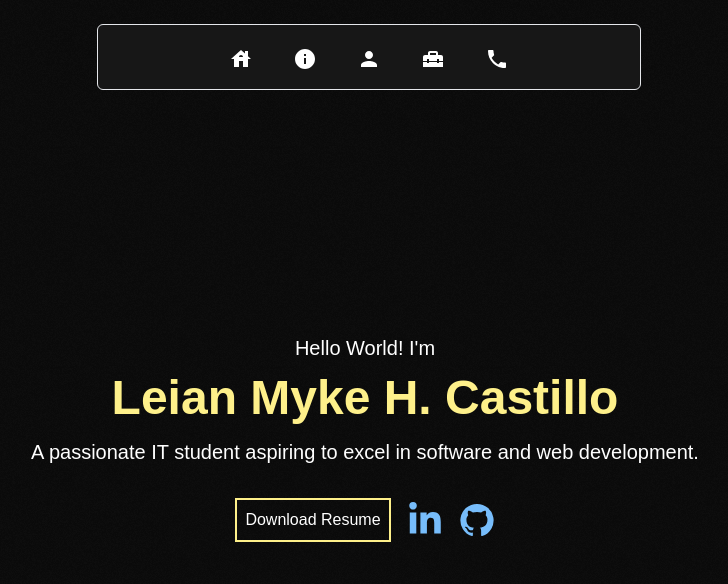
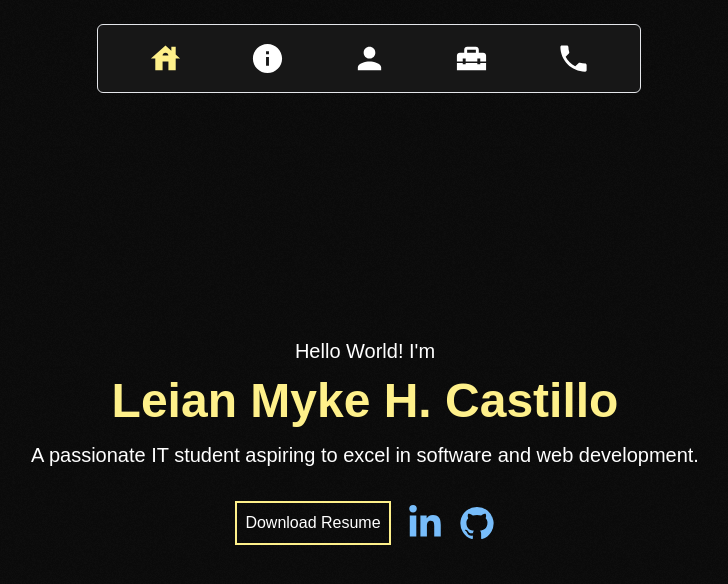
Before and after one commit to myke2316/mykeportfolio, a React (Vite) app: page / in a window 1280 px wide. Shown: the top 584 px of the page, without its empty margins (271-999 px from the left). Built offline with nearby package versions, Linux system fonts and the light colour scheme; a web font is replaced by a local one.

Commit message:
Changed Design

```diff
--- a/src/components/AppLayout.jsx
+++ b/src/components/AppLayout.jsx
@@ -1,14 +1,31 @@
+import { useState, useEffect } from "react";
 import { Outlet } from "react-router-dom";
 import NavBar from "./NavBar";
 import MobileNavBar from "./MobileNavBar";
 
 const AppLayout = () => {
+  const [isMobile, setIsMobile] = useState(false);
+  const [isSmall,setIsSmall] = useState(false)
+  // Update the state based on window width
+  useEffect(() => {
+    const handleResize = () => {
+      setIsMobile(window.innerWidth <= 768);
+      setIsSmall(window.innerWidth <= 1439)
+    };
+
+    handleResize();
+    window.addEventListener("resize", handleResize);
+    return () => {
+      window.removeEventListener("resize", handleResize);
+    };
+  }, []);
+
   return (
     <div className="body-class main-frame min-h-[100vh] bg-noise-pattern bg-blend-soft-light bg-neutral-950">
-      {/* SOON TO REMOVE, only here for easy navigation.... */}
-      <div className="sticky top-2 left-1/2 transform  z-50 p-4 w-full sm:w-[60%] md:w-[45%] lg:w-[30%] mx-auto sm:left-0 sm:transform-none">
-        <MobileNavBar />
-      </div>
+      {/* Conditionally render NavBar or MobileNavBar based on screen width */}
+
+        {isMobile || isSmall ? <div className="sticky top-2 left-1/2 transform z-50 p-4 w-full sm:w-[60%] md:w-[45%] lg:w-[30%] mx-auto sm:left-0 sm:transform-none"> <MobileNavBar /></div>: <NavBar />}
+
 
       <div className="scroll-auto lg:mx-[100px] mx-0">
         <Outlet />
@@ -16,4 +33,5 @@ const AppLayout = () => {
     </div>
   );
 };
+
 export default AppLayout;
--- a/src/components/MobileNavBar.jsx
+++ b/src/components/MobileNavBar.jsx
@@ -1,46 +1,91 @@
-import { Link } from "react-router-dom";
+import { Link, useLocation } from "react-router-dom";
 import { motion } from "motion/react";
 import HouseIcon from "@mui/icons-material/House";
 import InfoIcon from "@mui/icons-material/Info";
 import PersonIcon from "@mui/icons-material/Person";
 import HomeRepairServiceIcon from "@mui/icons-material/HomeRepairService";
 import PhoneIcon from "@mui/icons-material/Phone";
+
 const MobileNavBar = () => {
+  const location = useLocation();
+  const currentPath = location.pathname; // Get the current pathname
+
   return (
-    <nav className=" sm:text-2xl lg:1xl md:1.5xl text-white">
+    <nav className="sm:text-2xl lg:text-xl md:text-1.5xl text-white">
       <motion.ul
         initial={{ scale: 1, y: "0" }}
         animate={{ scale: 1, y: "0" }}
         transition={{ duration: 1, delay: 0.2 }}
-        className="flex justify-center gap-10 items-center p-4 mx-0 w-full bg-neutral-900 border rounded-md"
+        className="flex justify-around items-center p-4 mx-0 w-full bg-neutral-900 border rounded-md"
       >
-        <li>
-          <Link to={"/"}>
-            <HouseIcon />
+        <li className="relative group transition-all duration-300 transform hover:scale-110">
+          <Link
+            to={"/"}
+            className={`flex flex-col items-center ${
+              currentPath === "/" ? "text-yellow-200" : "hover:text-yellow-200"
+            }`}
+          >
+            <HouseIcon fontSize="large" />
+            <span className="absolute bottom-[-30px] opacity-0 group-hover:opacity-100 text-sm text-white transition-opacity duration-300">
+              Home
+            </span>
           </Link>
         </li>
-        <li>
-          <Link to={"/about"}>
-            <InfoIcon />
+        <li className="relative group transition-all duration-300 transform hover:scale-110">
+          <Link
+            to={"/about"}
+            className={`flex flex-col items-center ${
+              currentPath === "/about" ? "text-yellow-200" : "hover:text-yellow-200"
+            }`}
+          >
+            <InfoIcon fontSize="large" />
+            <span className="absolute bottom-[-30px] opacity-0 group-hover:opacity-100 text-sm text-white transition-opacity duration-300">
+              About
+            </span>
           </Link>
         </li>
-        <li>
-          <Link to={"/skills"}>
-            <PersonIcon />
+        <li className="relative group transition-all duration-300 transform hover:scale-110">
+          <Link
+            to={"/skills"}
+            className={`flex flex-col items-center ${
+              currentPath === "/skills" ? "text-yellow-200" : "hover:text-yellow-200"
+            }`}
+          >
+            <PersonIcon fontSize="large" />
+            <span className="absolute bottom-[-30px] opacity-0 group-hover:opacity-100 text-sm text-white transition-opacity duration-300">
+              Skills
+            </span>
           </Link>
         </li>
-        <li>
-          <Link to={"/portfolio"}>
-            <HomeRepairServiceIcon />
+        <li className="relative group transition-all duration-300 transform hover:scale-110">
+          <Link
+            to={"/portfolio"}
+            className={`flex flex-col items-center ${
+              currentPath === "/portfolio" ? "text-yellow-200" : "hover:text-yellow-200"
+            }`}
+          >
+            <HomeRepairServiceIcon fontSize="large" />
+            <span className="absolute bottom-[-30px] opacity-0 group-hover:opacity-100 text-sm text-white transition-opacity duration-300">
+              Portfolio
+            </span>
           </Link>
         </li>
-        <li>
-          <Link to={"/contact"}>
-            <PhoneIcon />
+        <li className="relative group transition-all duration-300 transform hover:scale-110">
+          <Link
+            to={"/contact"}
+            className={`flex flex-col items-center ${
+              currentPath === "/contact" ? "text-yellow-200" : "hover:text-yellow-200"
+            }`}
+          >
+            <PhoneIcon fontSize="large" />
+            <span className="absolute bottom-[-30px] opacity-0 group-hover:opacity-100 text-sm text-white transition-opacity duration-300">
+              Contact
+            </span>
           </Link>
         </li>
       </motion.ul>
     </nav>
   );
 };
+
 export default MobileNavBar;
--- a/src/components/NavBar.jsx
+++ b/src/components/NavBar.jsx
@@ -1,26 +1,57 @@
-import { Link } from "react-router-dom";
+import { Link, useLocation } from "react-router-dom";
 import { motion } from "motion/react";
 
 const NavBar = () => {
+  const location = useLocation();
+  const currentPath = location.pathname; // Get the current pathname
+
   return (
-    <nav className=" sm:text-2xl lg:1xl md:1.5xl text-white bg-neutral-900 bg-noise-pattern bg-blend-soft-light">
+    <nav className="sm:text-2xl lg:text-xl md:text-1.5xl text-white bg-neutral-900 bg-noise-pattern bg-blend-soft-light">
       <motion.ul
         initial={{ scale: 1, y: "0" }}
         animate={{ scale: 1, y: "0" }}
         transition={{ duration: 1, delay: 0.2 }}
         className="flex justify-between items-center py-5 lg:mx-[100px] mx-0"
       >
-        <li>
-          <Link to={"/mykeportfolio"}>Home</Link>
+        <li className="relative group transition-all duration-300 transform hover:scale-110">
+          <Link
+            to={"/"}
+            className={`${
+              currentPath === "/" ? "text-yellow-200" : "hover:text-yellow-200"
+            }`}
+          >
+            Home
+          </Link>
         </li>
-        <li>
-          <Link to={"/about"}>About</Link>
+        <li className="relative group transition-all duration-300 transform hover:scale-110">
+          <Link
+            to={"/about"}
+            className={`${
+              currentPath === "/about" ? "text-yellow-200" : "hover:text-yellow-200"
+            }`}
+          >
+            About
+          </Link>
         </li>
-        <li>
-          <Link to={"/skills"}>Skills</Link>
+        <li className="relative group transition-all duration-300 transform hover:scale-110">
+          <Link
+            to={"/skills"}
+            className={`${
+              currentPath === "/skills" ? "text-yellow-200" : "hover:text-yellow-200"
+            }`}
+          >
+            Skills
+          </Link>
         </li>
-        <li>
-          <Link to={"/portfolio"}>Portfolio</Link>
+        <li className="relative group transition-all duration-300 transform hover:scale-110">
+          <Link
+            to={"/portfolio"}
+            className={`${
+              currentPath === "/portfolio" ? "text-yellow-200" : "hover:text-yellow-200"
+            }`}
+          >
+            Portfolio
+          </Link>
         </li>
 
         <motion.button
@@ -28,10 +59,18 @@ const NavBar = () => {
           whileHover={{ scale: 1.1 }}
           className="border-2 p-2 text-xl border-yellow-200 transition-all"
         >
-          <Link to={"/contact"}>Contact Me</Link>
+          <Link
+            to={"/contact"}
+            className={`${
+              currentPath === "/contact" ? "text-yellow-200" : "hover:text-yellow-200"
+            }`}
+          >
+            Contact Me
+          </Link>
         </motion.button>
       </motion.ul>
     </nav>
   );
 };
+
 export default NavBar;
--- a/src/pages/About/AboutContainer.jsx
+++ b/src/pages/About/AboutContainer.jsx
@@ -28,7 +28,7 @@ const AboutContainer = () => {
           delay: 0,
           ease: [0, 0.71, 0.2, 1.01],
         }}
-        className="grid grid-cols-2 gap-2 p-5"
+        className="grid grid-cols-1 sm:grid-cols-2 gap-2 p-5"
       >
         <AboutDetails title={"Age"} value={"21 years old"} />
         <AboutDetails title={"Phone(PH)"} value={"+63 995-893-6110"} />
```
